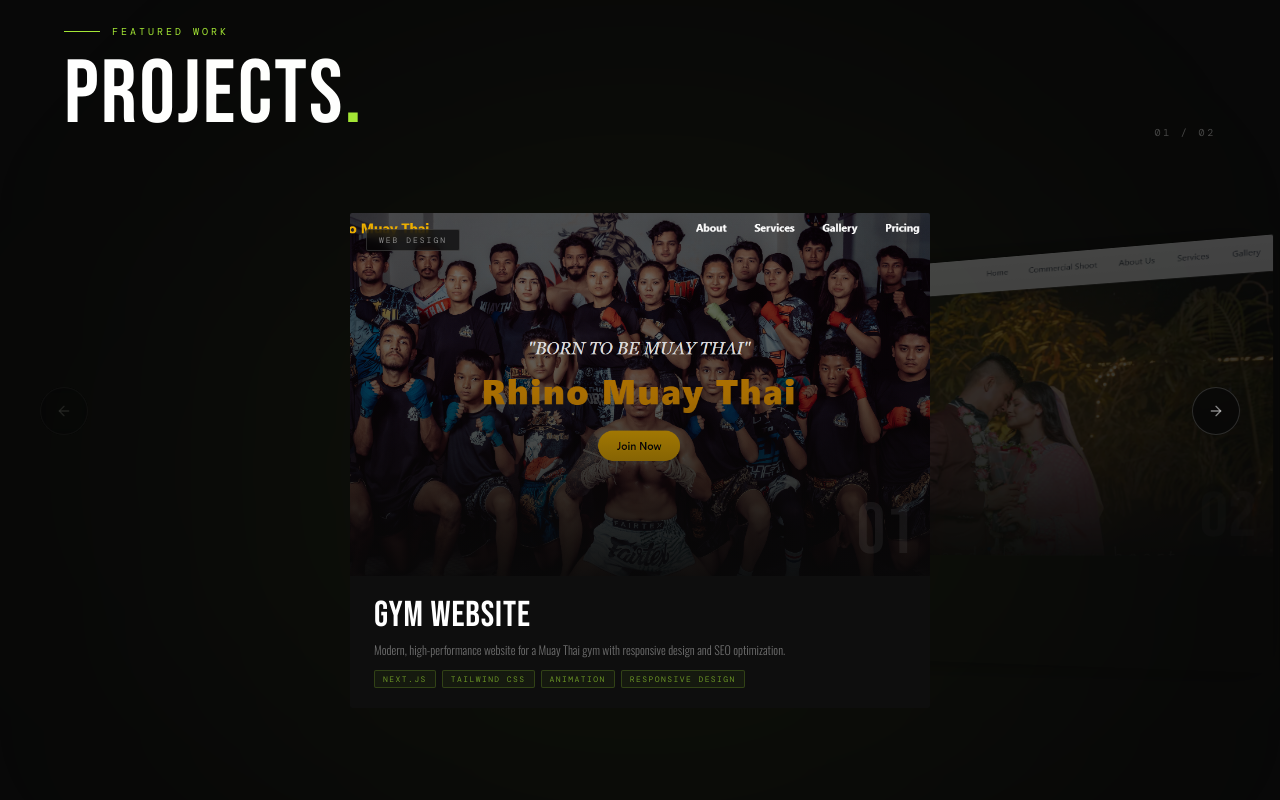
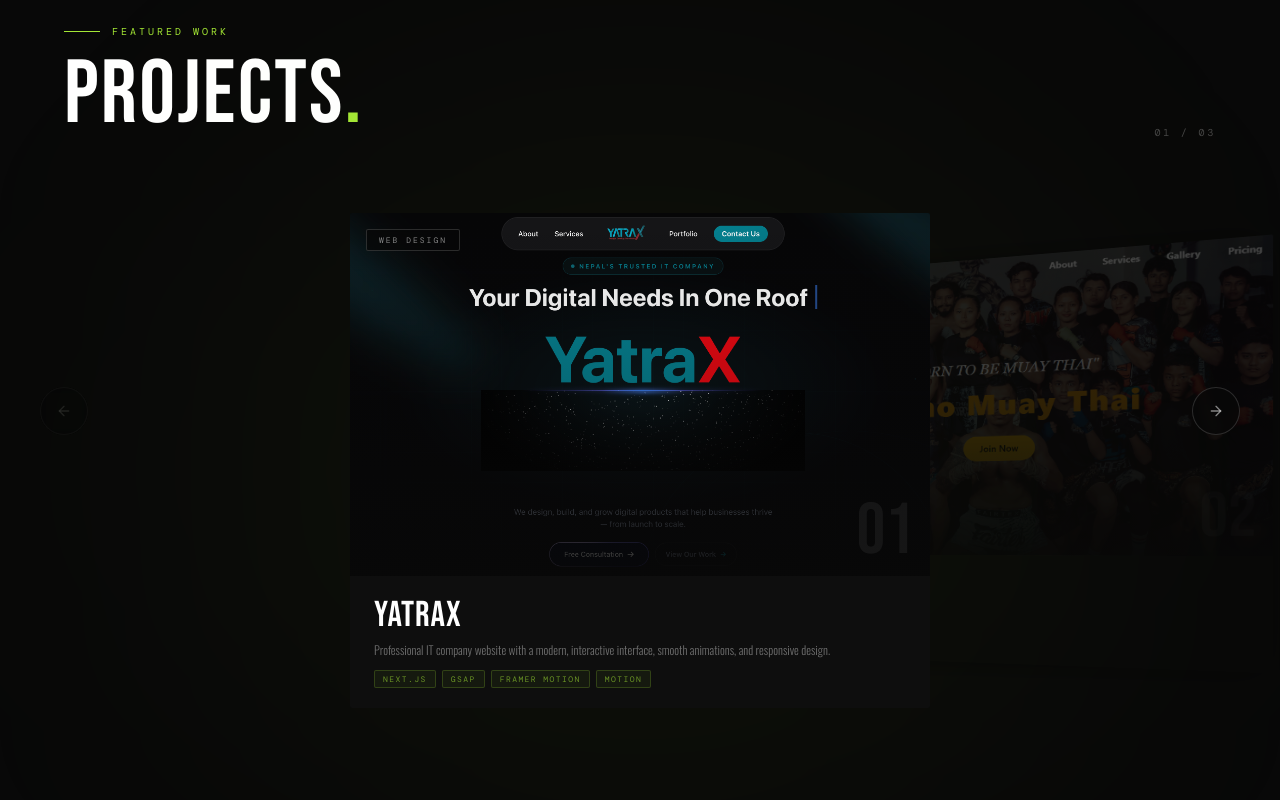
Before and after one commit to saminthapa/portfoliowebsite, a Next.js app: page / in a window 1280 px wide. Shown: the part 1120-1920 px from the top of the page. Built offline with nearby package versions, Linux system fonts and the light colour scheme; a web font is replaced by a local one.

Commit message:
added new project

```diff
--- a/app/components/Myproject.jsx
+++ b/app/components/Myproject.jsx
@@ -11,6 +11,14 @@
 const EASE = [0.22, 1, 0.36, 1];
 
 const projects = [
+   {
+  title: "YatraX",
+  description: "Professional IT company website with a modern, interactive interface, smooth animations, and responsive design.",
+  tech: ["Next.js", "GSAP", "Framer Motion", "Motion"],
+  image: "/project/yatrax.png",
+  demoLink: "https://yatrax.saminthapa.com.np/",
+  category: "Web Design",
+},
   {
     title: "Gym Website",
     description: "Modern, high-performance website for a Muay Thai gym with responsive design and SEO optimization.",
```
Also changed, not shown: public/project/yatrax.png (added).
